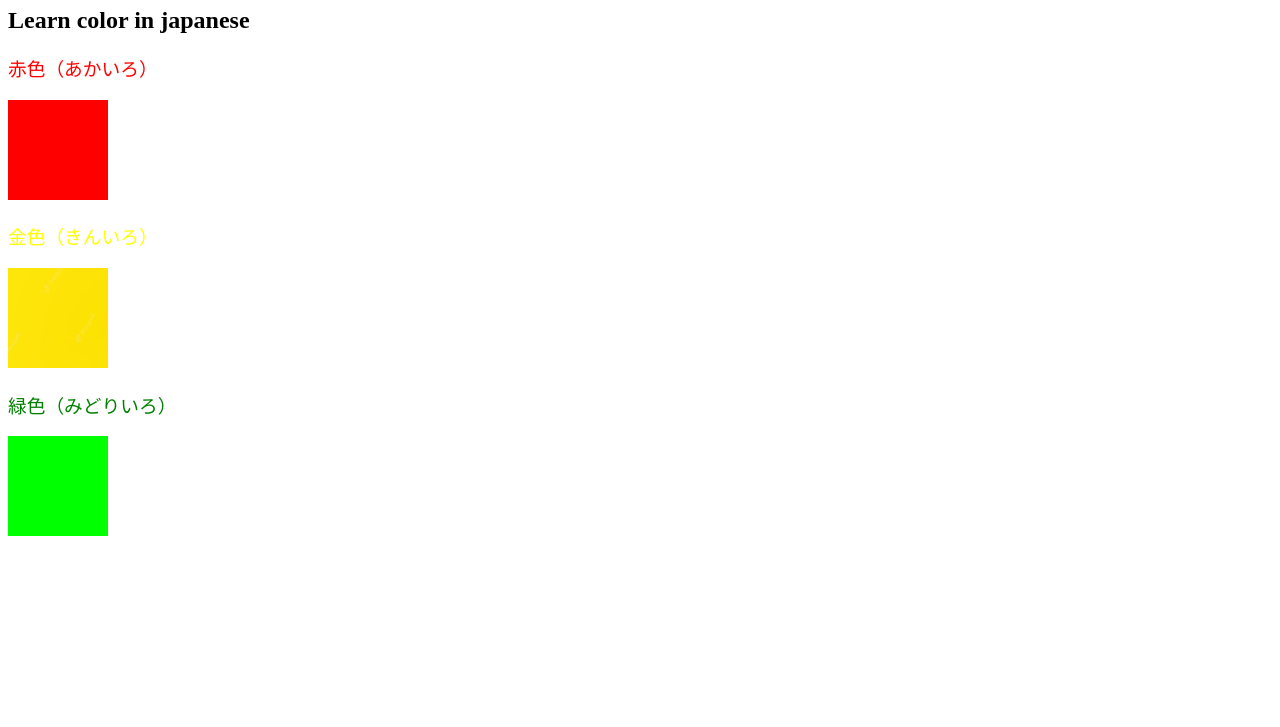
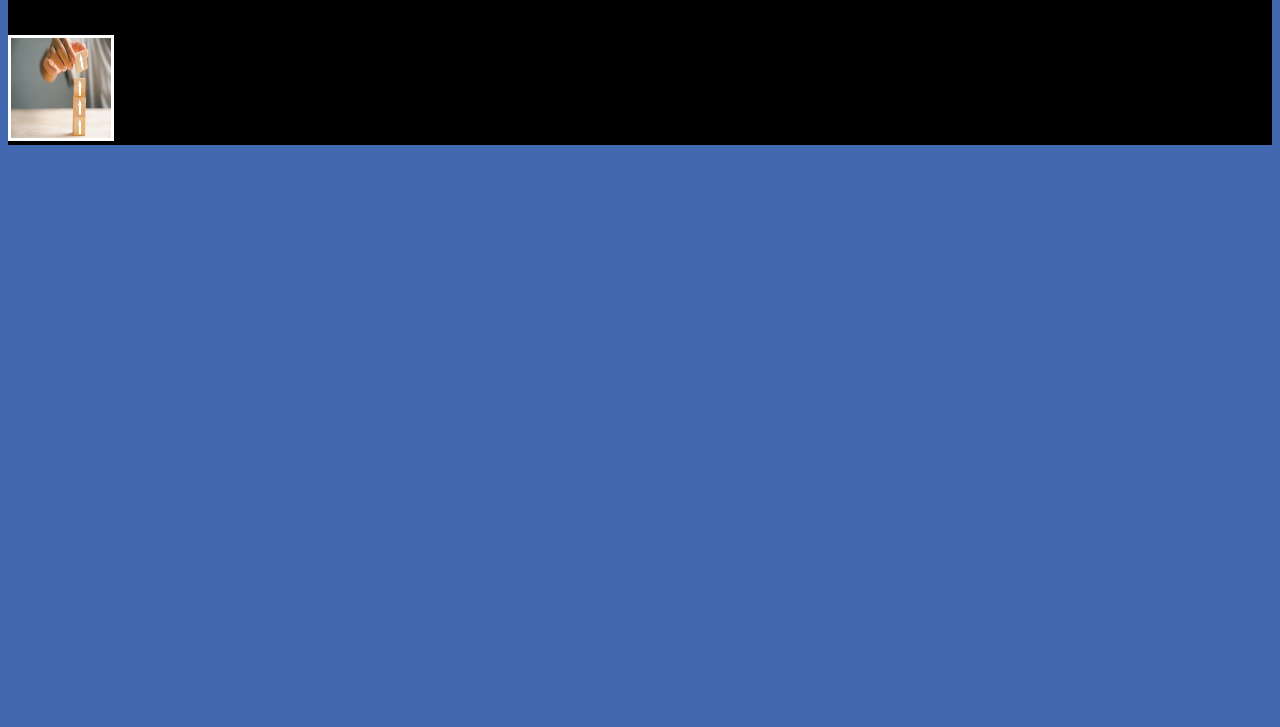
Before and after one commit to TomEby/httl-portfolio, a plain HTML site: page index.html in a window 1280 px wide. Shown: the part 73-800 px from the top of the page. Drawn offline with Linux system fonts and the light colour scheme.

Commit message:
feat : padding, margin, border

```diff
--- a/css/styles.css
+++ b/css/styles.css
@@ -18,3 +18,20 @@ img {
     height: 100px;
     width: 100px;
 }
+
+html {
+    background-color: #4269B0;
+}
+
+body {
+    background-color: black;
+}
+
+
+.amovition {
+    border: solid white;
+    margin-top: 100px;
+    margin-left: 0px;
+    margin-right: 0px;
+    margin-bottom: 0px;
+}
--- a/index.html
+++ b/index.html
@@ -7,15 +7,10 @@
 </head>
 
 <body>
-  <h1>Color</h2>
-    <h2>Learn color in japanese</h2>
-      <h3 class="color-text" id="red-color">赤色（あかいろ）</h3>
-      <img src="./assets/Image/red.PNG" alt="red-color" height="300">
-      <h3 class="color-text" id="yellow-color">金色（きんいろ）</h3>
-      <img src="./assets/Image/yellow.PNG" alt="red-color" height="300">
-      <h3 class="color-text" id="green-color">緑色（みどりいろ）</h3>
-      <img src="./assets/Image/green.PNG" alt="red-color" height="300">
-      <link rel="stylesheet" href="./css/styles.css">
+  <div>
+    <img class="amovition" src="./assets/Image/amotivation resized min.webp" alt="aomotivation">
+  </div>
 </body>
+<link rel="stylesheet" href="./css/styles.css">
 
 </html>
```
Also changed, not shown: assets/Image/20200126010631-shutterstock-1029299632.jpeg (added), assets/Image/amotivation resized min.webp (added), assets/Image/images.jpg (added).
